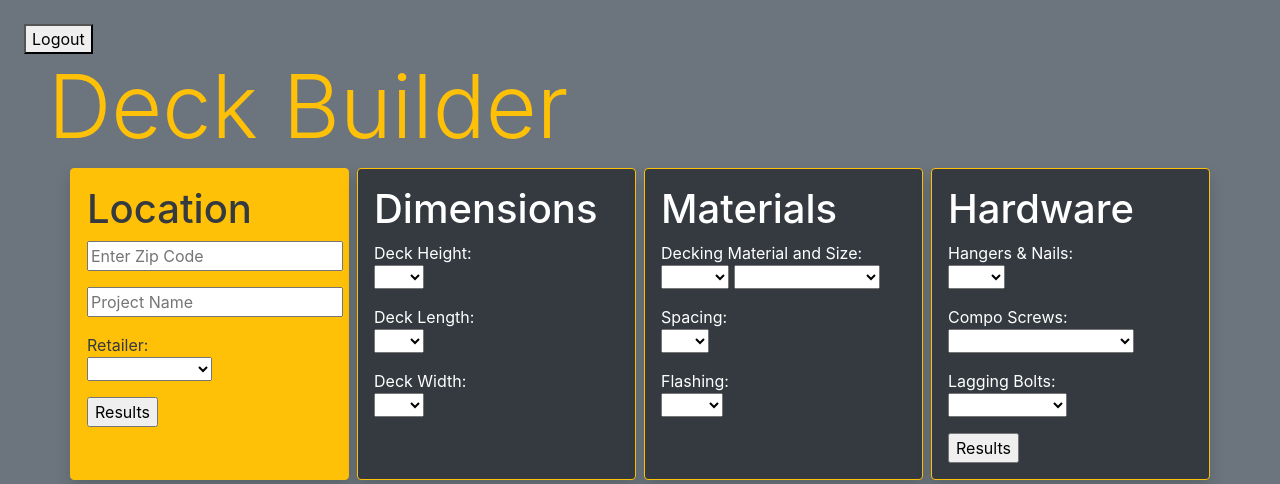
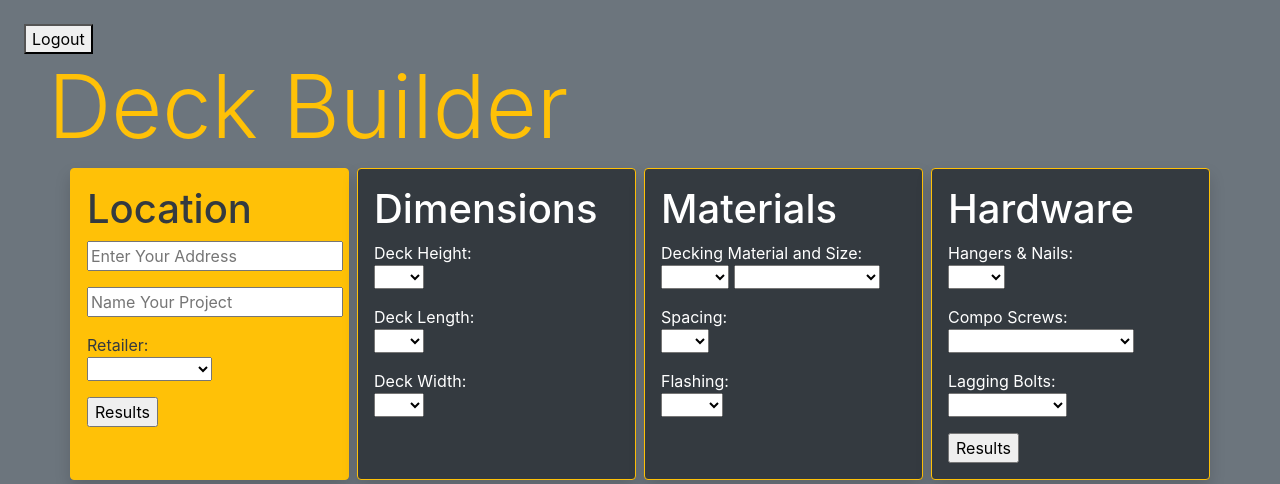
Before and after one commit to MDOlson/Deck-Builder, a Django app: page /pick_mat in a window 1280 px wide. Shown: the top 484 px of the page. Run offline with Django 3.2, Linux system fonts and the light colour scheme; some libraries are stand-ins or nearby versions.

Commit message:
Placeholder update for Location on PickMaterials

```diff
--- a/deck_app/templates/pick_materials.html
+++ b/deck_app/templates/pick_materials.html
@@ -26,8 +26,8 @@
                 <form action="submit" id="location" method=POST>
                     {% csrf_token %}
                 <h1>Location</h1>
-                    <p><input type="text" name="address" placeholder="Enter Zip Code"></p>
-                    <p><input type="text" name="project_name" placeholder="Project Name"></p>
+                    <p><input type="text" name="address" placeholder="Enter Your Address"></p>
+                    <p><input type="text" name="project_name" placeholder="Name Your Project"></p>
                     <p>Retailer:<br>
                         <select name="providers" id="providers">
                             <option name="type" value="Empty"></option>
```
Also changed, not shown: db.sqlite3.
